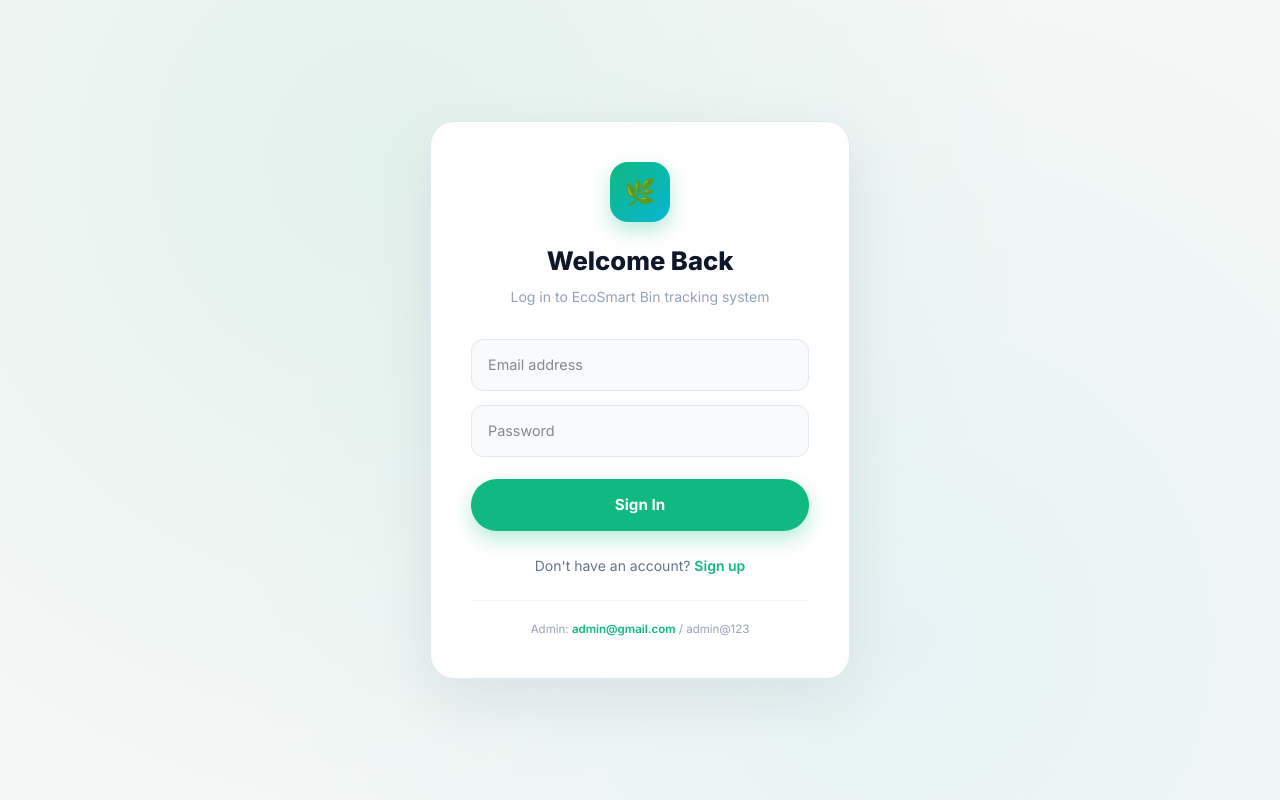
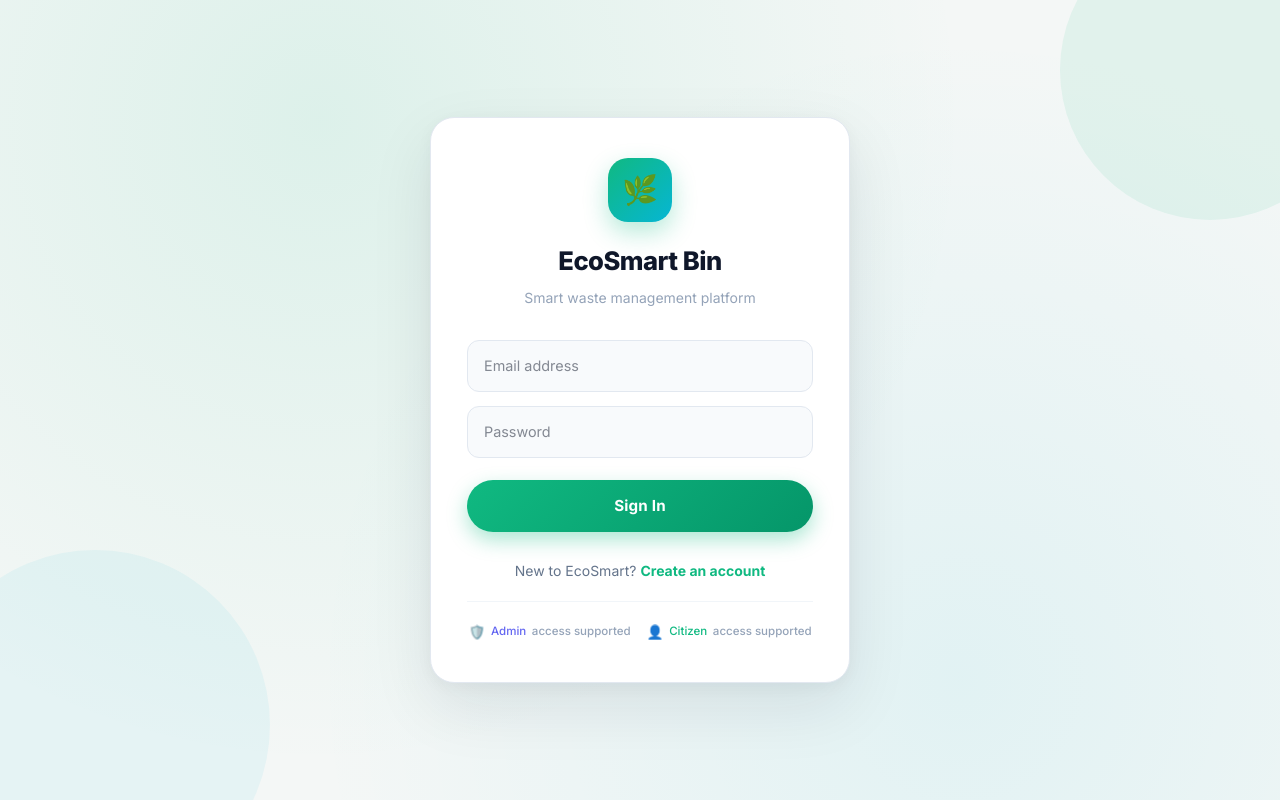
Before and after one commit to AnkitYuva/ClgHack, a React (Vite) app in the folder frontend/: page /login in a window 1280 px wide. Built offline with nearby package versions, Linux system fonts and the light colour scheme.

Commit message:
fix: universal login panel (no credentials exposed, role-based routing) + fix 3D truck Canvas size, lighting and Suspense boundary

```diff
--- a/frontend/src/components/map/RealRouteMap.jsx
+++ b/frontend/src/components/map/RealRouteMap.jsx
@@ -1,4 +1,4 @@
-import { useEffect, useRef, useState, useCallback } from "react";
+import { useEffect, useRef, useState, useCallback, Suspense } from "react";
 import L from "leaflet";
 import "leaflet/dist/leaflet.css";
 import { Canvas, useFrame } from "@react-three/fiber";
@@ -178,16 +178,13 @@ function Truck3D({ angleRef }) {
 
   useFrame((state) => {
     if (!ref.current) return;
-    // Apply path direction
     ref.current.rotation.y = -(angleRef.current ?? 0);
-    // Add subtle bounce effect while driving
-    ref.current.position.y = Math.sin(state.clock.elapsedTime * 15) * 0.03;
+    ref.current.position.y = Math.sin(state.clock.elapsedTime * 15) * 0.025;
   });
 
   return (
-    <group ref={ref} scale={0.4}>
+    <group ref={ref} scale={0.55} position={[0, -0.5, 0]}>
       <primitive object={scene} />
-      <pointLight color="#22c55e" intensity={4} distance={3} position={[0, 0.5, 1]} />
     </group>
   );
 }
@@ -524,13 +521,20 @@ export default function RealRouteMap({ onStatsChange }) {
       {/* 3D Truck overlay */}
       <div ref={overlayRef} style={{
         position: "absolute", top: 0, left: 0,
-        width: 80, height: 80, zIndex: 2000, pointerEvents: "none",
+        width: 120, height: 120, zIndex: 2000, pointerEvents: "none",
         display: roadPath.length < 2 ? "none" : "block",
       }}>
-        <Canvas camera={{ position: [0, 4, 3], fov: 40 }} gl={{ alpha: true }}>
-          <ambientLight intensity={1.5} />
-          <directionalLight position={[2, 5, 2]} intensity={2.5} castShadow />
-          <Truck3D angleRef={truckAngle} />
+        <Canvas
+          camera={{ position: [0, 3.5, 4], fov: 45 }}
+          gl={{ alpha: true, antialias: true }}
+          style={{ background: "transparent" }}
+        >
+          <ambientLight intensity={2.5} />
+          <directionalLight position={[5, 10, 5]} intensity={3} />
+          <directionalLight position={[-5, 5, -5]} intensity={1.5} />
+          <Suspense fallback={null}>
+            <Truck3D angleRef={truckAngle} />
+          </Suspense>
         </Canvas>
       </div>
 
--- a/frontend/src/pages/Login.jsx
+++ b/frontend/src/pages/Login.jsx
@@ -12,11 +12,13 @@ export default function Login() {
   const handleLogin = async (e) => {
     e.preventDefault();
     setLoading(true);
+    setError("");
     try {
       const res = await api.post("/login", { email, password });
       if (res.data.success) {
         localStorage.setItem("ecosmart_token", res.data.token);
         localStorage.setItem("ecosmart_user", JSON.stringify(res.data.user));
+        // Auto-route based on role — universal panel
         if (res.data.user.role === "admin") {
           navigate("/dashboard");
         } else {
@@ -24,7 +26,7 @@ export default function Login() {
         }
       }
     } catch (err) {
-      setError(err.response?.data?.error || "Login failed");
+      setError(err.response?.data?.error || "Invalid credentials. Please try again.");
     } finally {
       setLoading(false);
     }
@@ -32,94 +34,155 @@ export default function Login() {
 
   const inputStyle = {
     width: "100%", padding: "0.9rem 1rem",
-    background: "#F8FAFC", border: "1px solid #E2E8F0",
+    background: "#F8FAFC", border: "1.5px solid #E2E8F0",
     borderRadius: "12px", color: "#0F172A", outline: "none",
-    fontSize: "0.9rem", transition: "border-color 0.2s",
+    fontSize: "0.9rem", fontFamily: "inherit",
+    transition: "border-color 0.2s, box-shadow 0.2s",
     boxSizing: "border-box",
   };
 
   return (
     <div style={{
-      minHeight: "100vh", display: "flex", alignItems: "center",
-      justifyContent: "center", background: "#F4F7F6",
-      backgroundImage: "radial-gradient(circle at 30% 20%, rgba(16,185,129,0.08) 0%, transparent 60%), radial-gradient(circle at 70% 80%, rgba(6,182,212,0.06) 0%, transparent 60%)",
+      minHeight: "100vh",
+      display: "flex",
+      alignItems: "center",
+      justifyContent: "center",
+      background: "#F4F7F6",
+      backgroundImage: [
+        "radial-gradient(circle at 25% 15%, rgba(16,185,129,0.1) 0%, transparent 55%)",
+        "radial-gradient(circle at 75% 85%, rgba(6,182,212,0.08) 0%, transparent 55%)",
+      ].join(","),
+      fontFamily: "'Inter', sans-serif",
     }}>
+      {/* Decorative blobs */}
+      <div style={{
+        position: "fixed", top: -80, right: -80, width: 300, height: 300,
+        borderRadius: "50%", background: "rgba(16,185,129,0.08)",
+        pointerEvents: "none",
+      }} />
+      <div style={{
+        position: "fixed", bottom: -100, left: -80, width: 350, height: 350,
+        borderRadius: "50%", background: "rgba(6,182,212,0.06)",
+        pointerEvents: "none",
+      }} />
+
       {/* Card */}
       <div style={{
         width: 420, background: "#FFFFFF",
-        border: "1px solid #E2E8F0", borderRadius: "24px",
-        boxShadow: "0 20px 60px rgba(15,23,42,0.08)", padding: "2.5rem",
+        border: "1px solid #E2E8F0",
+        borderRadius: "24px",
+        boxShadow: "0 24px 64px rgba(15,23,42,0.09), 0 4px 16px rgba(15,23,42,0.04)",
+        padding: "2.5rem 2.25rem",
         textAlign: "center",
+        position: "relative", zIndex: 1,
       }}>
-        {/* Logo mark */}
+
+        {/* Logo */}
         <div style={{
-          width: 60, height: 60, borderRadius: "18px",
+          width: 64, height: 64, borderRadius: "20px",
           background: "linear-gradient(135deg, #10B981, #06B6D4)",
           display: "flex", alignItems: "center", justifyContent: "center",
-          margin: "0 auto 1.25rem", boxShadow: "0 8px 20px rgba(16,185,129,0.3)",
-          fontSize: "1.6rem",
+          margin: "0 auto 1.25rem",
+          boxShadow: "0 10px 24px rgba(16,185,129,0.3)",
+          fontSize: "1.8rem",
         }}>🌿</div>
 
-        <h2 style={{ fontSize: "1.6rem", fontWeight: 800, color: "#0F172A", marginBottom: "0.35rem" }}>
-          Welcome Back
-        </h2>
-        <p style={{ fontSize: "0.875rem", color: "#94A3B8", marginBottom: "2rem" }}>
-          Log in to EcoSmart Bin tracking system
+        <h1 style={{
+          fontSize: "1.6rem", fontWeight: 800,
+          color: "#0F172A", marginBottom: "0.4rem",
+          letterSpacing: "-0.02em",
+        }}>
+          EcoSmart Bin
+        </h1>
+        <p style={{ fontSize: "0.875rem", color: "#94A3B8", marginBottom: "2rem", lineHeight: 1.5 }}>
+          Smart waste management platform
         </p>
 
+        {/* Error */}
         {error && (
           <div style={{
             color: "#DC2626", background: "#FEF2F2",
             border: "1px solid #FECACA", padding: "0.75rem 1rem",
             borderRadius: "10px", marginBottom: "1.25rem",
             fontSize: "0.85rem", textAlign: "left",
-          }}>⚠ {error}</div>
+            display: "flex", alignItems: "center", gap: "0.5rem",
+          }}>
+            <span>⚠</span> {error}
+          </div>
         )}
 
+        {/* Form */}
         <form onSubmit={handleLogin} style={{ display: "flex", flexDirection: "column", gap: "0.875rem" }}>
           <input
+            id="login-email"
             type="email"
             placeholder="Email address"
-            value={email} onChange={e => setEmail(e.target.value)}
+            value={email}
+            onChange={e => setEmail(e.target.value)}
             style={inputStyle}
+            autoComplete="email"
             required
           />
           <input
+            id="login-password"
             type="password"
             placeholder="Password"
-            value={password} onChange={e => setPassword(e.target.value)}
+            value={password}
+            onChange={e => setPassword(e.target.value)}
             style={inputStyle}
+            autoComplete="current-password"
             required
           />
+
           <button
             type="submit"
+            id="login-submit"
             disabled={loading}
             style={{
               width: "100%", padding: "0.9rem",
-              background: loading ? "#A7F3D0" : "#10B981",
-              color: "#FFFFFF", border: "none", borderRadius: "9999px",
-              fontWeight: 700, cursor: loading ? "not-allowed" : "pointer",
-              marginTop: "0.5rem", fontSize: "0.95rem",
-              boxShadow: "0 8px 20px rgba(16,185,129,0.3)",
+              background: loading ? "#6EE7B7" : "linear-gradient(135deg, #10B981, #059669)",
+              color: "#FFFFFF", border: "none",
+              borderRadius: "9999px",
+              fontWeight: 700, fontSize: "0.95rem",
+              cursor: loading ? "not-allowed" : "pointer",
+              marginTop: "0.5rem",
+              boxShadow: loading ? "none" : "0 8px 20px rgba(16,185,129,0.35)",
               transition: "all 0.2s",
+              fontFamily: "inherit",
+              letterSpacing: "0.01em",
             }}
           >
             {loading ? "Signing in…" : "Sign In"}
           </button>
         </form>
 
-        <p style={{ marginTop: "1.5rem", fontSize: "0.875rem", color: "#64748B" }}>
-          Don't have an account?{" "}
-          <Link to="/signup" style={{ color: "#10B981", textDecoration: "none", fontWeight: 600 }}>
-            Sign up
+        {/* Footer */}
+        <p style={{ marginTop: "1.75rem", fontSize: "0.875rem", color: "#64748B" }}>
+          New to EcoSmart?{" "}
+          <Link to="/signup" style={{ color: "#10B981", textDecoration: "none", fontWeight: 700 }}>
+            Create an account
           </Link>
         </p>
 
+        {/* Role hint — subtle, no credentials exposed */}
         <div style={{
-          marginTop: "1.5rem", paddingTop: "1.25rem", borderTop: "1px solid #F1F5F9",
-          fontSize: "0.72rem", color: "#94A3B8",
+          marginTop: "1.25rem", paddingTop: "1.25rem",
+          borderTop: "1px solid #F1F5F9",
+          display: "flex", justifyContent: "center", gap: "1rem",
         }}>
-          Admin: <span style={{ color: "#10B981", fontWeight: 600 }}>admin@gmail.com</span> / admin@123
+          {[
+            { role: "Admin", icon: "🛡️", color: "#6366F1" },
+            { role: "Citizen", icon: "👤", color: "#10B981" },
+          ].map(({ role, icon, color }) => (
+            <div key={role} style={{
+              display: "flex", alignItems: "center", gap: "0.35rem",
+              fontSize: "0.72rem", color: "#94A3B8", fontWeight: 500,
+            }}>
+              <span style={{ fontSize: "0.85rem" }}>{icon}</span>
+              <span style={{ color }}>{role}</span>
+              <span>access supported</span>
+            </div>
+          ))}
         </div>
       </div>
     </div>
```
